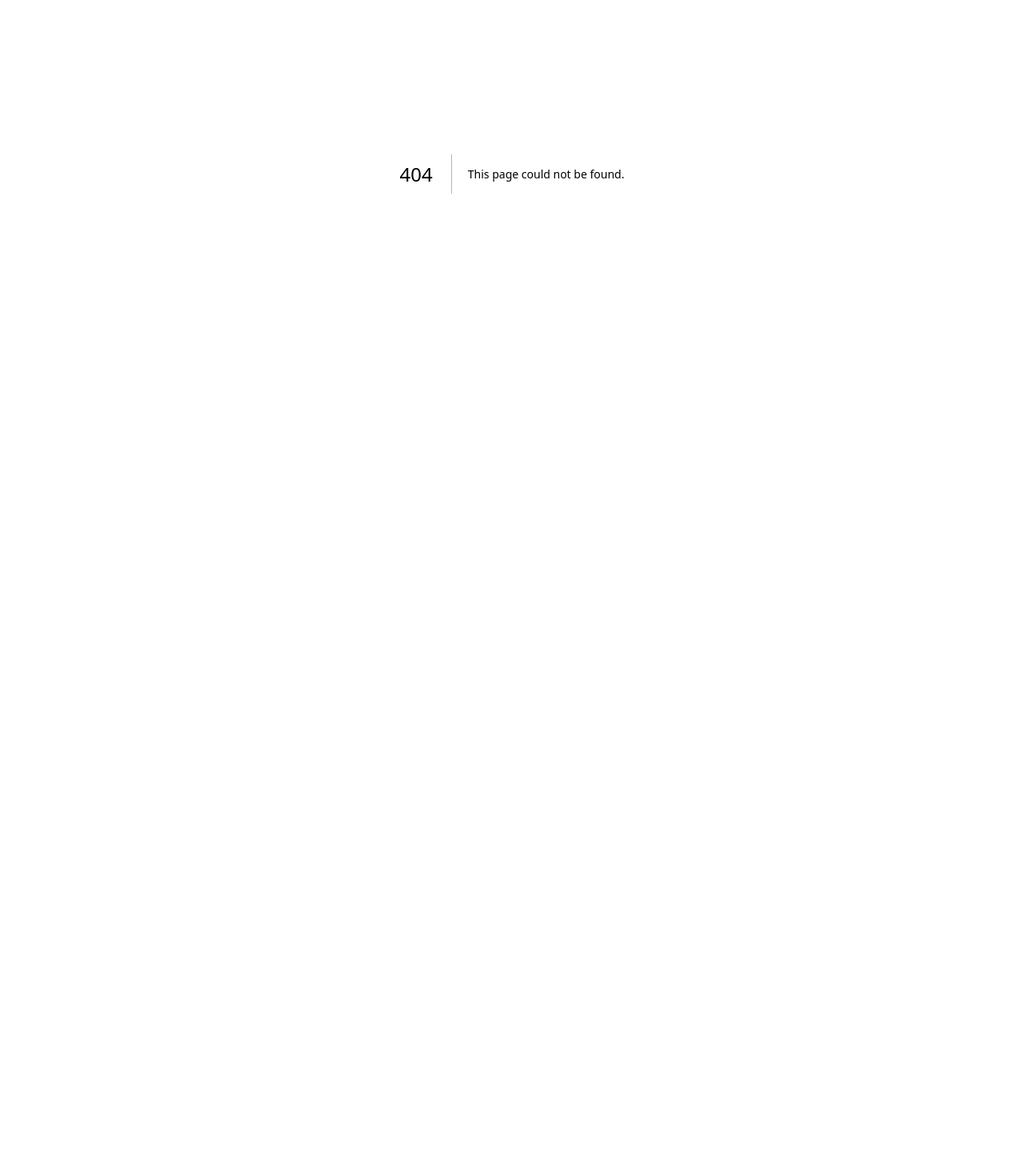
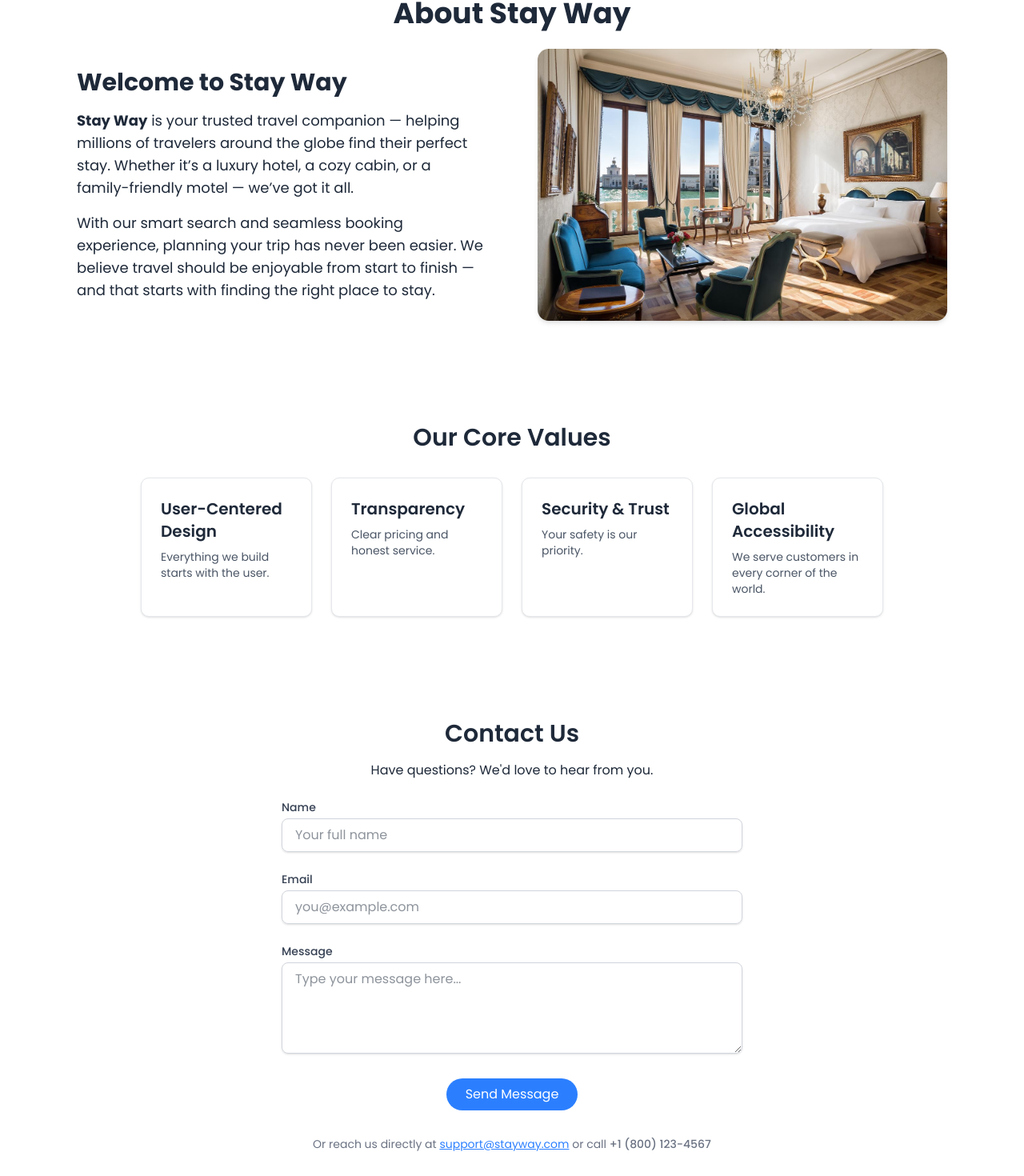
Before and after one commit to mota19/dyplom_hotel_reservastion, a Next.js app: page /about in a window 1280 px wide. Before the commit this address had no page. Shown: the part 183-1653 px from the top of the page at 80% size. Before the commit the page ends 800 px from the top, so only its background shows below. Built offline with nearby package versions, Linux system fonts and the light colour scheme; no server answers.

Commit message:
add/ page About us

```diff
--- a/app/_components/BrowseByPropertyType.tsx
+++ b/app/_components/BrowseByPropertyType.tsx
@@ -9,7 +9,7 @@ import {
 } from "@/components/ui/carousel";
 import Image from "next/image";
 import { useRouter } from "next/navigation";
-import { updateTypes } from "@/redux/slices/filterSlice";
+import { updateTypes, updateCountry } from "@/redux/slices/filterSlice";
 import { useAppDispatch } from "@/redux/hooks/hooks";
 
 const accomodations = [
@@ -34,6 +34,7 @@ const BrowseByPropertyType: FC = () => {
   const handleClick = (key: string) => {
     router.push(`/booking`);
     dispatch(updateTypes({ types: [key] }));
+    dispatch(updateCountry({ country: [] }));
   };
 
   return (
--- a/app/_components/Header.tsx
+++ b/app/_components/Header.tsx
@@ -10,7 +10,7 @@ const Header: FC = () => {
         <nav className="ml-[100px] flex space-x-8 text-2xl">
           <Link href="/">Home</Link>
           <Link href="/booking">Booking</Link>
-          <Link href="#">About</Link>
+          <Link href="/about">About</Link>
           <Link href="/profile">Profile</Link>
         </nav>
       </div>
--- a/app/_supabase/apiUser.ts
+++ b/app/_supabase/apiUser.ts
@@ -10,8 +10,6 @@ export async function postRegisterUser(email: string, password: string) {
   if (error) {
     console.error(error);
   }
-
-
 
   return data;
 }
@@ -135,3 +133,15 @@ export async function getUser() {
 
   return user;
 }
+
+export async function getProfileImage(id: string) {
+  const { data, error } = await supabase
+    .from("users")
+    .select("profile_image")
+    .eq("id", id)
+    .single(); // <- ми очікуємо лише один рядок
+
+  if (error || !data) return { data: null, error };
+
+  return { data: data.profile_image, error: null };
+}
--- a/app/_supabase/hotelApi.ts
+++ b/app/_supabase/hotelApi.ts
@@ -40,7 +40,7 @@ export async function getBookingSearch(city: string, filters: Filters) {
 
   console.log(popular);
 
-  if (country && country[0].trim() !== "") {
+  if (country.length > 0 && country[0].trim() !== "") {
     query = query.ilike("country", `${country}%`);
   }
 
--- /dev/null
+++ b/app/about/page.tsx
@@ -0,0 +1,158 @@
+"use client";
+
+import React from "react";
+import Header from "../_components/Header";
+import Footer from "../_components/Footer";
+import Image from "next/image";
+
+export default function AboutPage() {
+  return (
+    <>
+      <div className="m-auto max-w-[1440px]">
+        <Header />
+        <main className="mx-auto max-w-6xl px-8 py-12 text-gray-800">
+          <h1 className="mb-6 text-center text-4xl font-bold">
+            About Stay Way
+          </h1>
+
+          <section className="mb-16 flex flex-col-reverse items-center gap-10 text-lg leading-7 md:flex-row md:gap-16">
+            <div className="md:w-1/2">
+              <h2 className="mb-4 text-3xl font-bold">Welcome to Stay Way</h2>
+              <p>
+                <strong>Stay Way</strong> is your trusted travel companion —
+                helping millions of travelers around the globe find their
+                perfect stay. Whether it’s a luxury hotel, a cozy cabin, or a
+                family-friendly motel — we’ve got it all.
+              </p>
+              <p className="mt-4">
+                With our smart search and seamless booking experience, planning
+                your trip has never been easier. We believe travel should be
+                enjoyable from start to finish — and that starts with finding
+                the right place to stay.
+              </p>
+            </div>
+            <div className="md:w-1/2">
+              <Image
+                src="/image/hotels.jpg"
+                alt="Stay Way hero"
+                className="w-full rounded-xl shadow-md"
+                width={600}
+                height={400}
+              />
+            </div>
+          </section>
+
+          <section className="bg-white px-6 py-16 md:px-20">
+            <div className="mx-auto max-w-5xl text-center">
+              <h2 className="mb-8 text-3xl font-semibold">Our Core Values</h2>
+              <div className="grid grid-cols-1 gap-6 text-left md:grid-cols-4">
+                {[
+                  "User-Centered Design",
+                  "Transparency",
+                  "Security & Trust",
+                  "Global Accessibility",
+                ].map((val, idx) => (
+                  <div
+                    key={idx}
+                    className="rounded-lg border border-gray-200 bg-white p-6 shadow-sm transition hover:shadow-md"
+                  >
+                    <h3 className="mb-2 text-xl font-semibold">{val}</h3>
+                    <p className="text-sm text-gray-600">
+                      {val === "User-Centered Design"
+                        ? "Everything we build starts with the user."
+                        : val === "Transparency"
+                          ? "Clear pricing and honest service."
+                          : val === "Security & Trust"
+                            ? "Your safety is our priority."
+                            : "We serve customers in every corner of the world."}
+                    </p>
+                  </div>
+                ))}
+              </div>
+            </div>
+          </section>
+
+          <section className="mt-16 text-center">
+            <h2 className="mb-4 text-3xl font-semibold">Contact Us</h2>
+            <p className="mb-6">
+              Have questions? We&apos;d love to hear from you.
+            </p>
+
+            <div className="mx-auto max-w-xl">
+              <form className="space-y-6 text-left">
+                <div>
+                  <label
+                    htmlFor="name"
+                    className="block text-sm font-medium text-gray-700"
+                  >
+                    Name
+                  </label>
+                  <input
+                    type="text"
+                    id="name"
+                    name="name"
+                    className="mt-1 w-full rounded-md border border-gray-300 px-4 py-2 shadow-sm focus:border-blue-500 focus:ring-1 focus:ring-blue-500"
+                    placeholder="Your full name"
+                  />
+                </div>
+
+                <div>
+                  <label
+                    htmlFor="email"
+                    className="block text-sm font-medium text-gray-700"
+                  >
+                    Email
+                  </label>
+                  <input
+                    type="email"
+                    id="email"
+                    name="email"
+                    className="mt-1 w-full rounded-md border border-gray-300 px-4 py-2 shadow-sm focus:border-blue-500 focus:ring-1 focus:ring-blue-500"
+                    placeholder="you@example.com"
+                  />
+                </div>
+
+                <div>
+                  <label
+                    htmlFor="message"
+                    className="block text-sm font-medium text-gray-700"
+                  >
+                    Message
+                  </label>
+                  <textarea
+                    id="message"
+                    name="message"
+                    rows={4}
+                    className="mt-1 w-full rounded-md border border-gray-300 px-4 py-2 shadow-sm focus:border-blue-500 focus:ring-1 focus:ring-blue-500"
+                    placeholder="Type your message here..."
+                  />
+                </div>
+
+                <div className="text-center">
+                  <button
+                    type="submit"
+                    className="rounded-full bg-blue-500 px-6 py-2 text-white transition hover:bg-blue-600"
+                  >
+                    Send Message
+                  </button>
+                </div>
+              </form>
+
+              <p className="mt-8 text-center text-sm text-gray-500">
+                Or reach us directly at{" "}
+                <a
+                  href="mailto:support@stayway.com"
+                  className="text-blue-500 underline"
+                >
+                  support@stayway.com
+                </a>{" "}
+                or call <span className="font-medium">+1 (800) 123-4567</span>
+              </p>
+            </div>
+          </section>
+        </main>
+      </div>
+      <Footer />
+    </>
+  );
+}
--- a/database.types.ts
+++ b/database.types.ts
@@ -30,45 +30,54 @@ export type Database = {
           country: string | null
           created_at: string | null
           description: string | null
+          discount: number | null
           id: number
           image: string | null
           latitude: number | null
           longitude: number | null
+          maxCapacity: number | null
           name: string
           pricePerNight: number | null
           star_rating: number | null
           type_id: number
           updated_at: string | null
+          user_id: string | null
         }
         Insert: {
           city?: string | null
           country?: string | null
           created_at?: string | null
           description?: string | null
+          discount?: number | null
           id?: number
           image?: string | null
           latitude?: number | null
           longitude?: number | null
+          maxCapacity?: number | null
           name: string
           pricePerNight?: number | null
           star_rating?: number | null
           type_id: number
           updated_at?: string | null
+          user_id?: string | null
         }
         Update: {
           city?: string | null
           country?: string | null
           created_at?: string | null
           description?: string | null
+          discount?: number | null
           id?: number
           image?: string | null
           latitude?: number | null
           longitude?: number | null
+          maxCapacity?: number | null
           name?: string
           pricePerNight?: number | null
           star_rating?: number | null
           type_id?: number
           updated_at?: string | null
+          user_id?: string | null
         }
         Relationships: [
           {
@@ -78,109 +87,11 @@ export type Database = {
             referencedRelation: "accommodation_types"
             referencedColumns: ["id"]
           },
-        ]
-      }
-      cabins: {
-        Row: {
-          amenities: string | null
-          cabin_size: string | null
-          created_at: string | null
-          id: number
-          number_of_beds: number | null
-          updated_at: string | null
-        }
-        Insert: {
-          amenities?: string | null
-          cabin_size?: string | null
-          created_at?: string | null
-          id: number
-          number_of_beds?: number | null
-          updated_at?: string | null
-        }
-        Update: {
-          amenities?: string | null
-          cabin_size?: string | null
-          created_at?: string | null
-          id?: number
-          number_of_beds?: number | null
-          updated_at?: string | null
-        }
-        Relationships: [
           {
-            foreignKeyName: "cabins_id_fkey"
-            columns: ["id"]
-            isOneToOne: true
-            referencedRelation: "accommodations"
-            referencedColumns: ["id"]
-          },
-        ]
-      }
-      hotels: {
-        Row: {
-          created_at: string | null
-          has_gym: boolean | null
-          has_swimming_pool: boolean | null
-          id: number
-          restaurant_name: string | null
-          updated_at: string | null
-        }
-        Insert: {
-          created_at?: string | null
-          has_gym?: boolean | null
-          has_swimming_pool?: boolean | null
-          id: number
-          restaurant_name?: string | null
-          updated_at?: string | null
-        }
-        Update: {
-          created_at?: string | null
-          has_gym?: boolean | null
-          has_swimming_pool?: boolean | null
-          id?: number
-          restaurant_name?: string | null
-          updated_at?: string | null
-        }
-        Relationships: [
-          {
-            foreignKeyName: "hotels_id_fkey"
-            columns: ["id"]
-            isOneToOne: true
-            referencedRelation: "accommodations"
-            referencedColumns: ["id"]
-          },
-        ]
-      }
-      motels: {
-        Row: {
-          created_at: string | null
-          has_parking: boolean | null
-          has_pet_friendly: boolean | null
-          has_wifi: boolean | null
-          id: number
-          updated_at: string | null
-        }
-        Insert: {
-          created_at?: string | null
-          has_parking?: boolean | null
-          has_pet_friendly?: boolean | null
-          has_wifi?: boolean | null
-          id: number
-          updated_at?: string | null
-        }
-        Update: {
-          created_at?: string | null
-          has_parking?: boolean | null
-          has_pet_friendly?: boolean | null
-          has_wifi?: boolean | null
-          id?: number
-          updated_at?: string | null
-        }
-        Relationships: [
-          {
-            foreignKeyName: "motels_id_fkey"
-            columns: ["id"]
-            isOneToOne: true
-            referencedRelation: "accommodations"
+            foreignKeyName: "fk_user"
+            columns: ["user_id"]
+            isOneToOne: false
+            referencedRelation: "users"
             referencedColumns: ["id"]
           },
         ]
@@ -192,7 +103,9 @@ export type Database = {
           first_name: string | null
           id: string
           last_name: string | null
+          nationality: string | null
           phone_number: string | null
+          profile_image: string | null
           role: string | null
         }
         Insert: {
@@ -201,7 +114,9 @@ export type Database = {
           first_name?: string | null
           id: string
           last_name?: string | null
+          nationality?: string | null
           phone_number?: string | null
+          profile_image?: string | null
           role?: string | null
         }
         Update: {
@@ -210,7 +125,9 @@ export type Database = {
           first_name?: string | null
           id?: string
           last_name?: string | null
+          nationality?: string | null
           phone_number?: string | null
+          profile_image?: string | null
           role?: string | null
         }
         Relationships: []
```
Also changed, not shown: app/_components/CheckAuth.tsx (+13 -3 lines).
